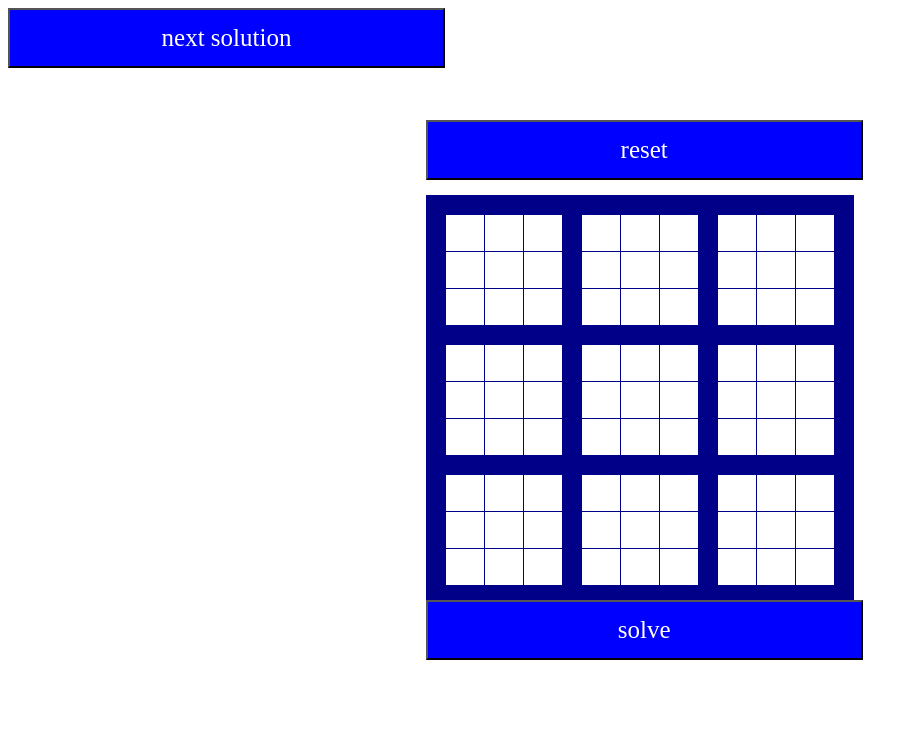
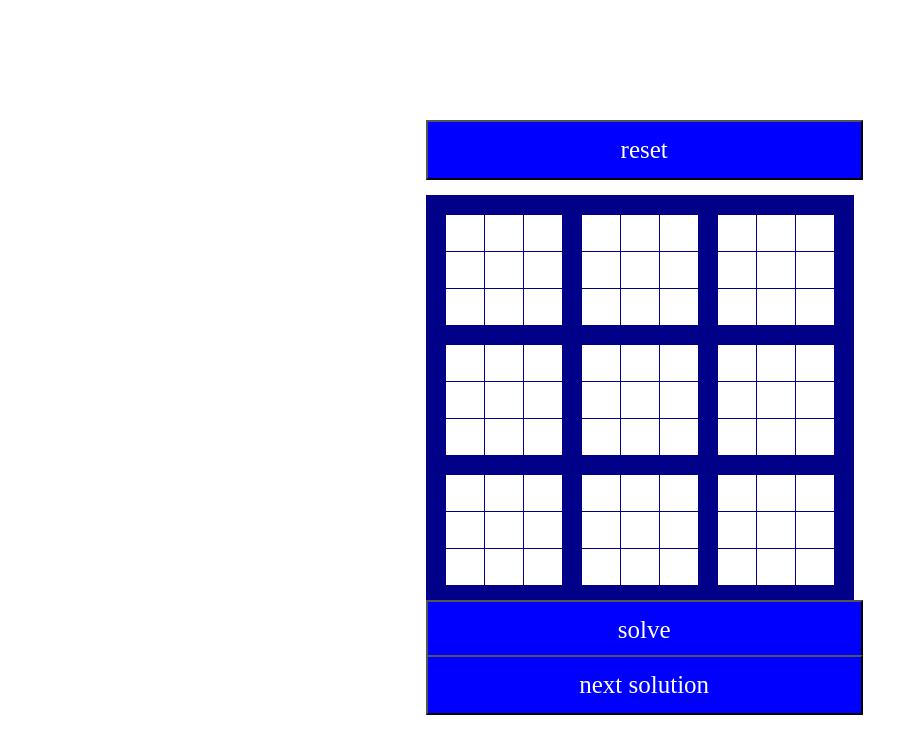
Before and after one commit to DJNK0/SudokuSolver-site, a plain HTML site: page index.html in a window 1280 px wide. Shown: the whole page, without its empty margins (0-918 px from the left). Drawn offline with Linux system fonts and the light colour scheme; a web font is replaced by a local one.

Commit message:
Update style.css

```diff
--- a/style.css
+++ b/style.css
@@ -29,6 +29,13 @@ colgroup {
   left:50%;
 }
 
+#next_sol_btn{
+  position:fixed;
+  margin-left:-214.3px;
+  margin-top:255px;
+  top:50%;
+  left:50%;
+}
 
 #solve_btn{
   position:fixed;
```
